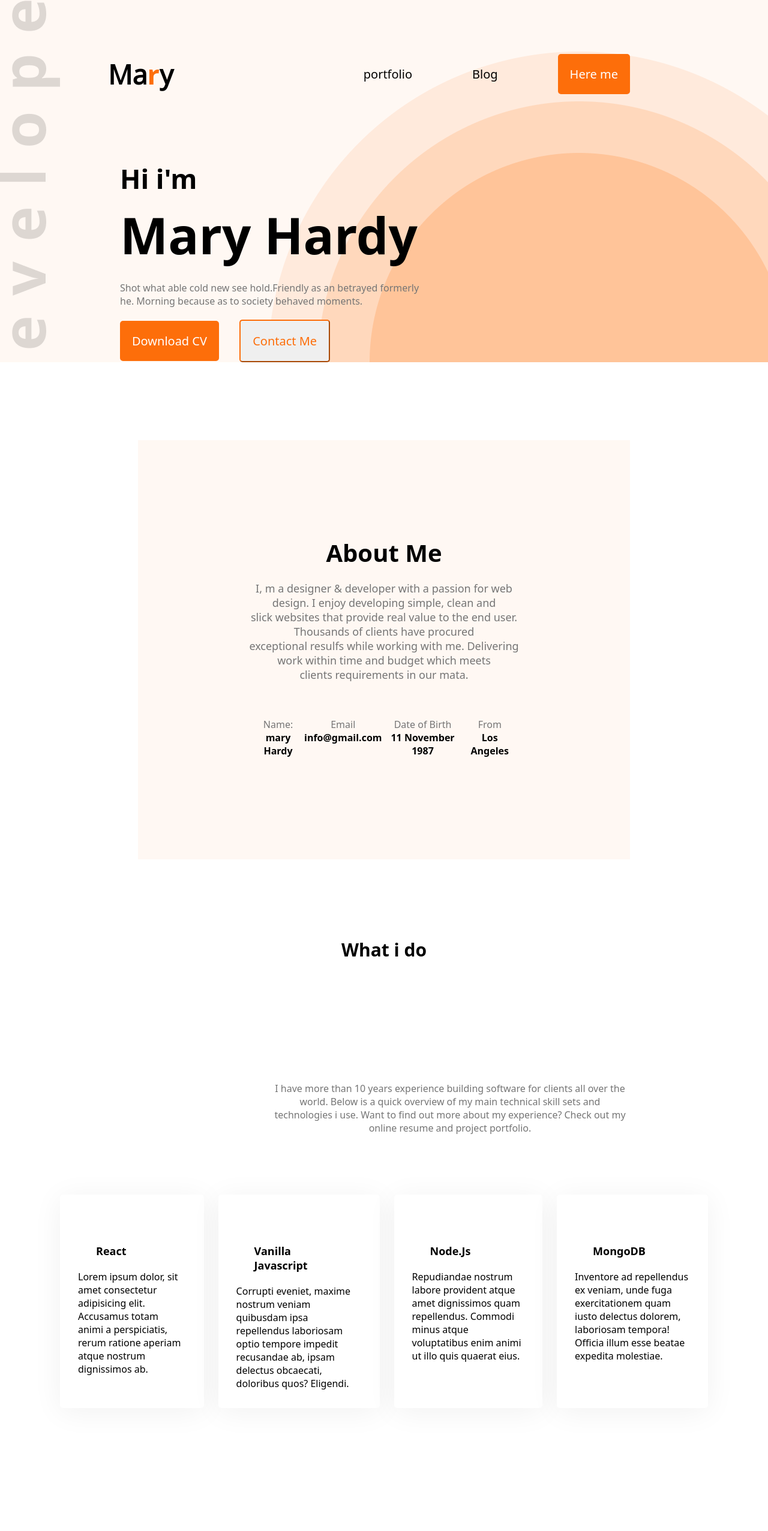
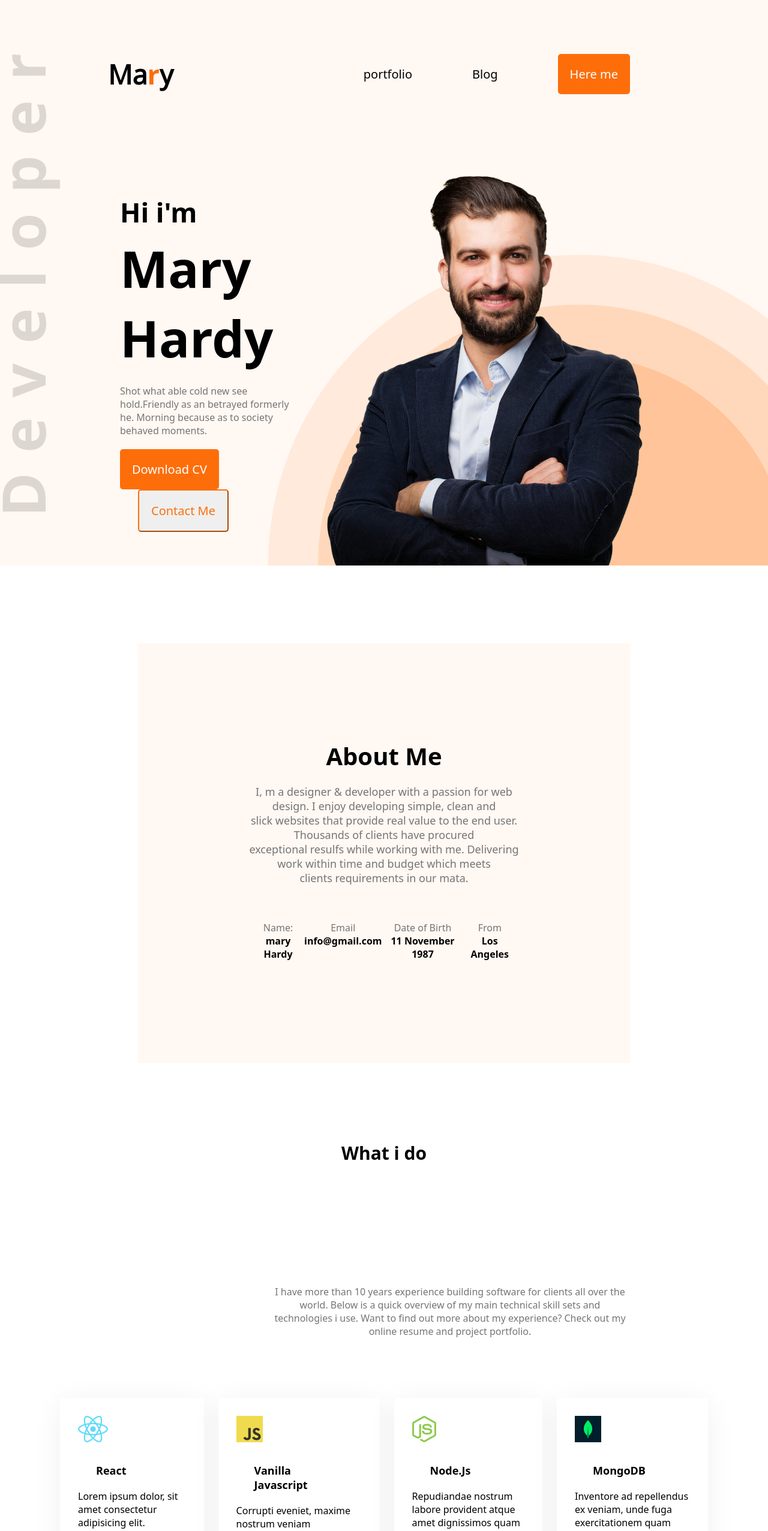
Before and after one commit to ptan01/new-website, a plain HTML site: page index.html in a window 1280 px wide. Shown: the top 2553 px of the page at 60% size. Drawn offline with nearby package versions, Linux system fonts and the light colour scheme; the site is published under a folder, as on GitHub Pages, so addresses that start at the root find nothing.

Commit message:
img fixed

```diff
--- a/index.html
+++ b/index.html
@@ -29,7 +29,7 @@
                 <button class="button-contact">Contact Me</button>
                 </div>
             </div>
-            <img src="/images/hardy.png" alt="">
+            <img src="images/hardy.png" alt="">
 
         </div>
     </header>
@@ -64,22 +64,22 @@
 
             <div class="skills-container">
                 <div class="skill">
-                    <img src="/images/icons/react.png" alt="">
+                    <img src="images/icons/react.png" alt="">
                     <p class="skill-title"> React</p>
                     <p class="skill-description">Lorem ipsum dolor, sit amet consectetur adipisicing elit. Accusamus totam animi a perspiciatis, rerum ratione aperiam atque nostrum dignissimos ab.</p>
                 </div>
                 <div class="skill">
-                    <img src="/images/icons/js.png" alt="">
+                    <img src="images/icons/js.png" alt="">
                     <p class="skill-title">Vanilla Javascript</p>
                     <p class="skill-description">Corrupti eveniet, maxime nostrum veniam quibusdam ipsa repellendus laboriosam optio tempore impedit recusandae ab, ipsam delectus obcaecati, doloribus quos? Eligendi.</p>
                 </div>
                 <div class="skill">
-                    <img src="/images/icons/nodejs.png" alt="">
+                    <img src="images/icons/nodejs.png" alt="">
                     <p class="skill-title">Node.Js</p>
                     <p class="skill-description">Repudiandae nostrum labore provident atque amet dignissimos quam repellendus. Commodi minus atque voluptatibus enim animi ut illo quis quaerat eius.</p>
                 </div>
                 <div class="skill">
-                    <img src="/images/icons/mongo.png" alt="">
+                    <img src="images/icons/mongo.png" alt="">
                     <p class="skill-title">MongoDB</p>
                     <p class="skill-description">Inventore ad repellendus ex veniam, unde fuga exercitationem quam iusto delectus dolorem, laboriosam tempora! Officia illum esse beatae expedita molestiae.</p>
                 </div>
@@ -157,13 +157,13 @@
                 <p>Please fill out the form on this section to contact with me or call between 9:00 A.M and 8.00 P.M ET, Monday through Friday.</p>
                 <br>
                 <a href="">
-                    <img src="/images/icons/facebook.png" alt="">
+                    <img src="images/icons/facebook.png" alt="">
                 </a>
                 <a href="">
-                    <img src="/images/icons/insta.png" alt="">
+                    <img src="images/icons/insta.png" alt="">
                 </a>
                 <a href="">
-                    <img src="/images/icons/twitter.png" alt="">
+                    <img src="images/icons/twitter.png" alt="">
                 </a>
             </div>
             <div>
```
